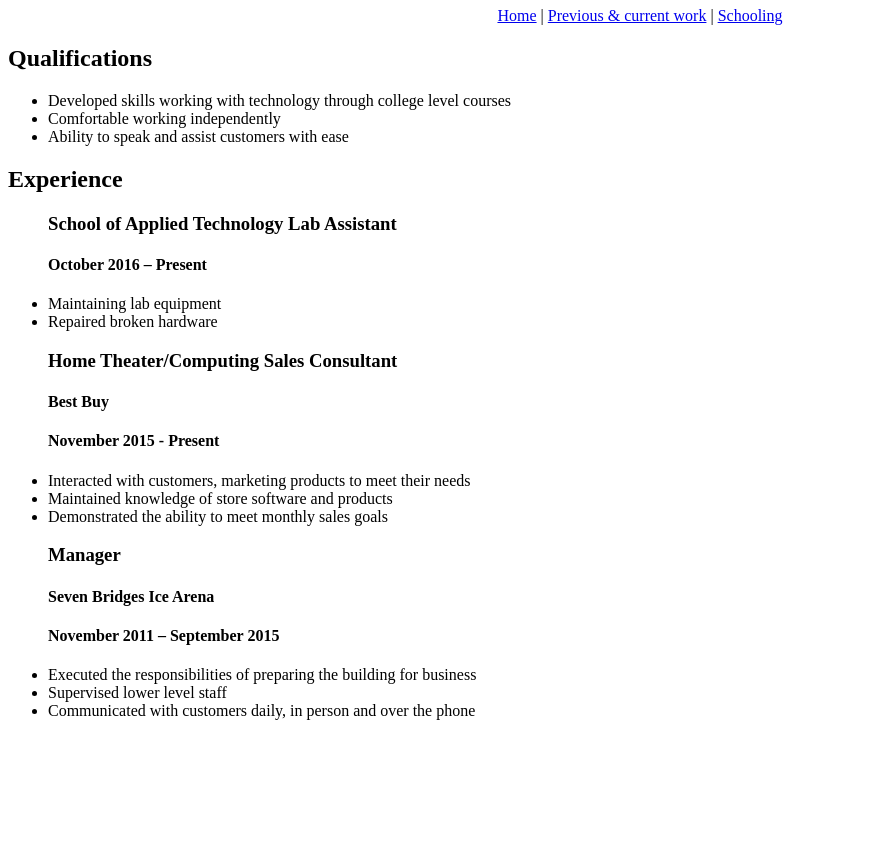
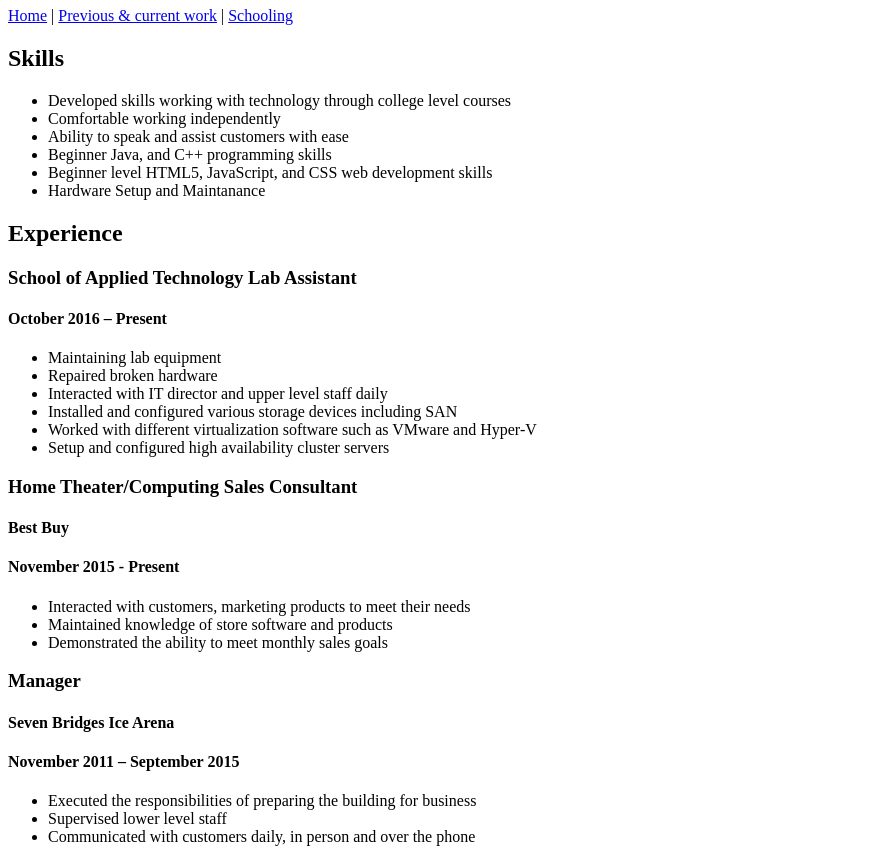
Before and after one commit to AlexanderKeating/ProjectOne-WebDev, a plain HTML site: page Resume.html in a window 1280 px wide. Shown: the part 73-935 px from the top of the page, without its empty margins (0-891 px from the left). Before the commit the page ends 809 px from the top, so only its background shows below. Drawn offline with Linux system fonts and the light colour scheme.

Commit message:
Final changes for rough draft 1

```diff
--- a/Resume.html
+++ b/Resume.html
@@ -10,53 +10,59 @@
 <body>
 
     <header>
-        <h1 align = "center">Alexander Keating - Resume</h1>
+        <h1>Alexander Keating - Resume</h1>
     </header>
 
-    <section id = "links">
-        <p align = "center">
+    <nav>
+        <p>
          <a href ="index.html">Home</a>
      |    <a href="Resume.html">Previous & current work</a>
      |    <a href="Schooling.html">Schooling</a>
         </p>
-    </section>
+    </nav>
 
-<section id = "resume">
-<p>
-
-<section id = "qualifications">
-    <h2>Qualifications</h2>
+    <h2>Skills</h2>
         <ul>
             <li>Developed skills working with technology through college level courses</li>
             <li>Comfortable working independently</li>
             <li>Ability to speak and assist customers with ease</li>
+            <li>Beginner Java, and C++ programming skills</li>
+            <li>Beginner level HTML5, JavaScript, and CSS web development skills</li>
+            <li>Hardware Setup and Maintanance</li>
         </ul>
-</section>
 
-<section id = "experience">
     <h2>Experience</h2>
-        <ul>
+
         <h3>School of Applied Technology Lab Assistant</h3>
             <h4>October 2016 – Present</h4>
+            <ul>
             <li>Maintaining lab equipment</li>
             <li>Repaired broken hardware</li>
+            <li>Interacted with IT director and upper level staff daily</li>
+            <li>Installed and configured various storage devices including SAN</li>
+            <li>Worked with different virtualization software such as VMware and Hyper-V</li>
+            <li>Setup and configured high availability cluster servers</li>
+            </ul>
+
 
         <h3>Home Theater/Computing Sales Consultant</h3>
         <h4>Best Buy</h4>
         <h4>November 2015 - Present</h4>
+        <ul>
             <li>Interacted with customers, marketing products to meet their needs</li>
             <li>Maintained knowledge of store software and products</li>
             <li>Demonstrated the ability to meet monthly sales goals</li>
+        </ul>
+
 
         <h3>Manager</h3>
         <h4>Seven Bridges Ice Arena</h4>
         <h4>November 2011 – September 2015</h4>
+        <ul>
             <li>Executed the responsibilities of preparing the building for business</li>
             <li>Supervised lower level staff</li>
             <li>Communicated with customers daily, in person and over the phone</li>
-
-
-    </p>
+        </ul>
 
 </body>
 </html>
```
Also changed, not shown: Schooling.html (+4 -9 lines), index.html (+3 -5 lines).
